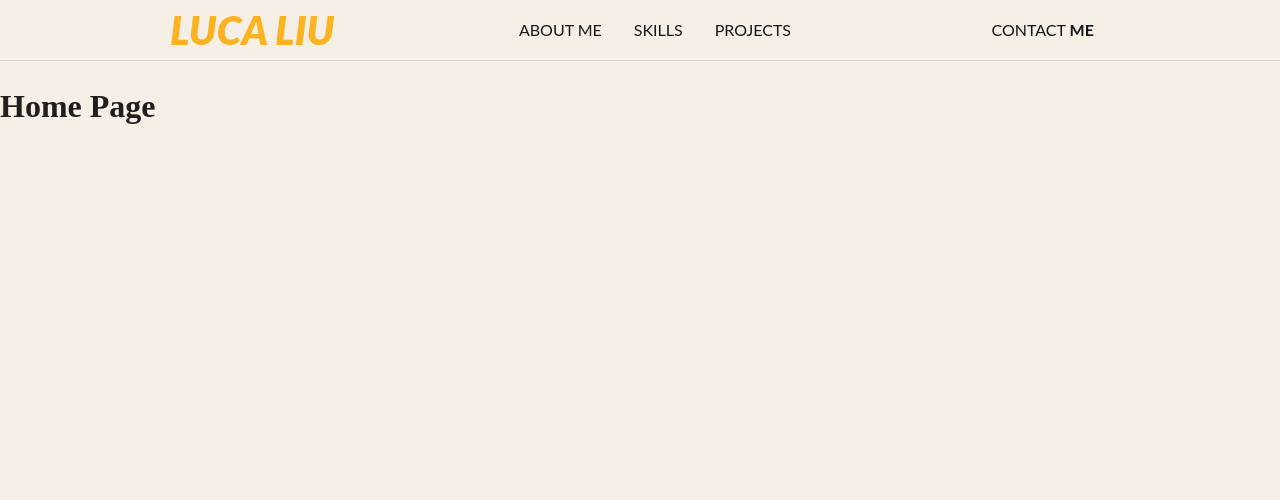
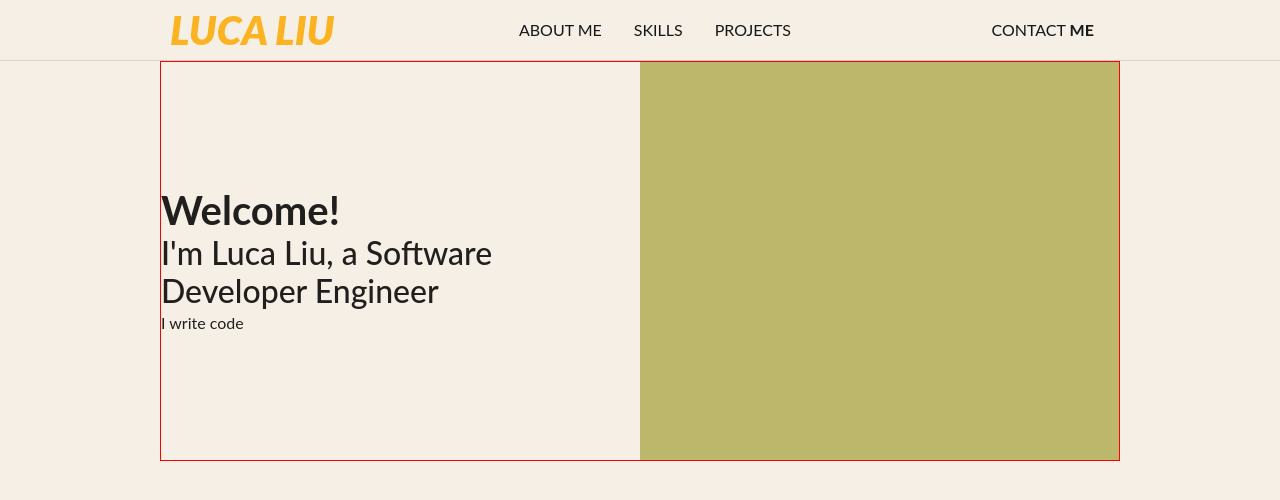
Before and after one commit to liulc006/portfolio, a React app: page /#/ in a window 1280 px wide. Shown: the top 500 px of the page. Built offline with nearby package versions, Linux system fonts and the light colour scheme; the HTML template or start-up script is replaced by a standard one.

Commit message:
body started

```diff
--- a/src/Components/Home.js
+++ b/src/Components/Home.js
@@ -1,8 +1,20 @@
 import React from "react";
+import { Box, Typography } from "@mui/material";
 
 const Home = () => {
     return (
-        <h1>Home Page</h1>
+        <Box sx={{display:'flex', justifyContent:'center', alignItems:'center', width:'100%'}}>
+            <Box sx={{height:'50vh', width:'75%', border:'solid 1px red', display:'flex', flexDirection:'row'}}>
+                <Box sx={{display:'flex', flexDirection:'column', justifyContent:'center', alignItems:'start', width:'100%', height:'100%'}}>
+                    <Typography variant="h1">Welcome!</Typography>
+                    <Typography variant="h2">I'm Luca Liu, a Software Developer Engineer</Typography>
+                    <Typography variant="body">I write code </Typography>
+                </Box>
+                <Box sx={{width:'100%', height:'100%', backgroundColor:'darkkhaki'}}>
+
+                </Box>
+            </Box>
+        </Box>
     );
 };
 
```
